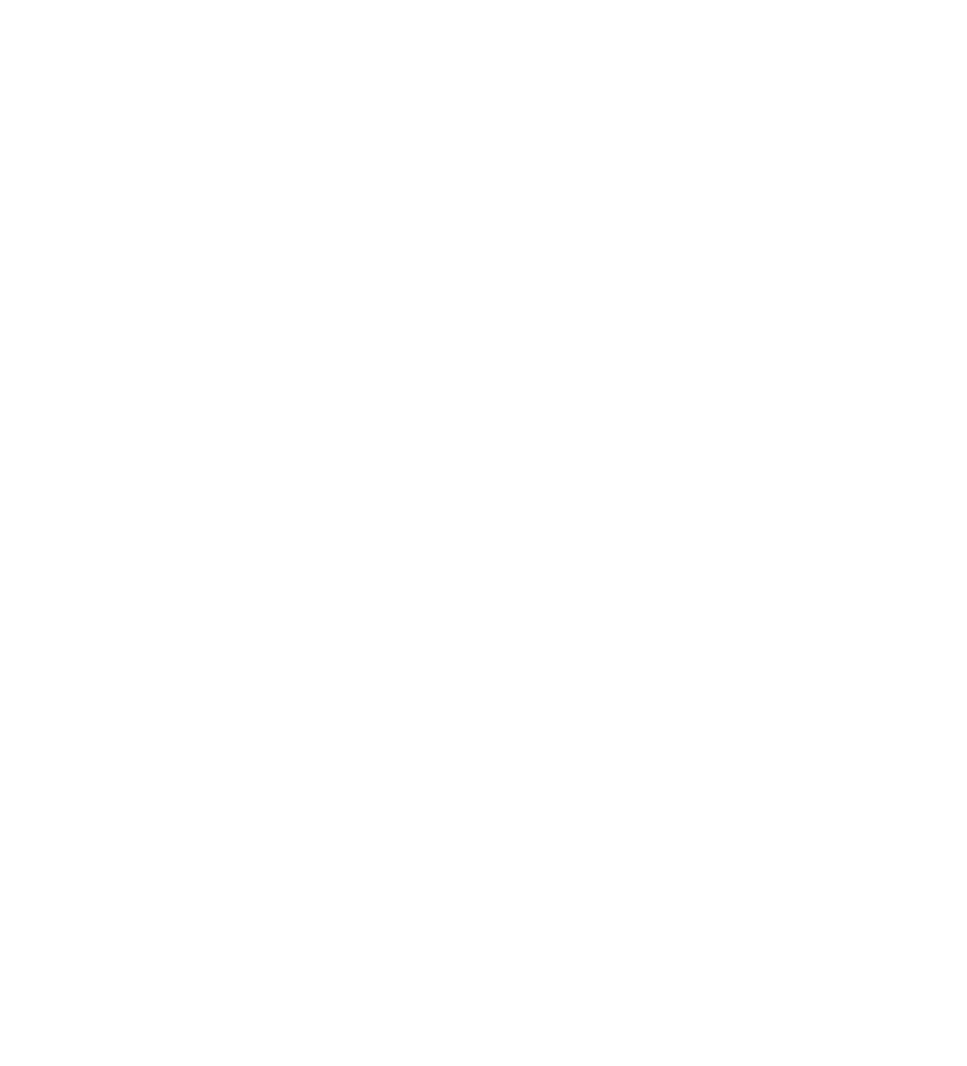
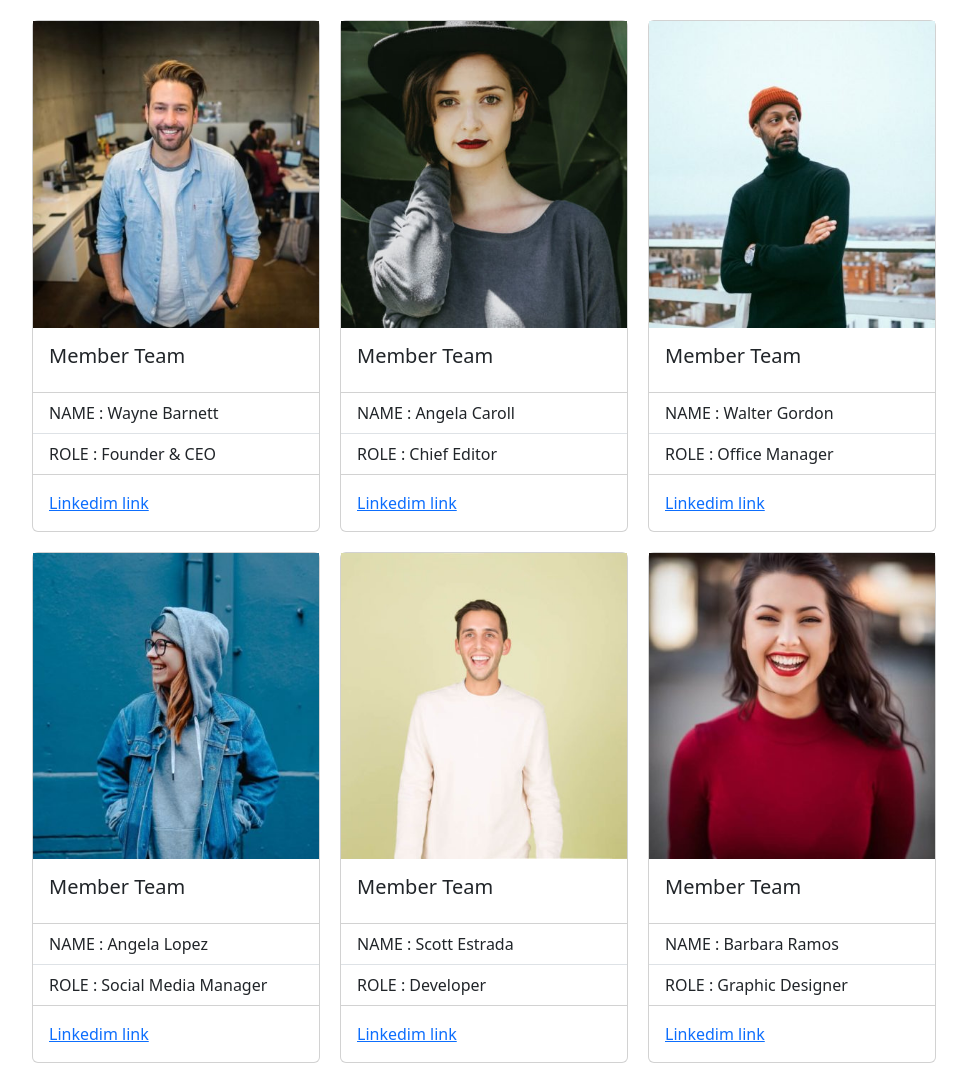
Before and after one commit to anto-iorfida/js-our-team, a plain HTML site: page index.html in a window 1280 px wide. Shown: the whole page, without its empty margins (108-1075 px from the left). Before the commit the page ends 800 px from the top, so only its background shows below. Drawn offline with nearby package versions, Linux system fonts and the light colour scheme.

Commit message:
Feat add card whit information of the members

```diff
--- a/css/style.css
+++ b/css/style.css
@@ -0,0 +1,13 @@
+*{
+    margin: 0;
+    padding: 0;
+    box-sizing: border-box;
+}
+
+.my-container{
+    display: flex;
+    flex-wrap: wrap;
+    gap: 20px;
+    max-width: 1000px;
+    margin: 20px auto;
+}
--- a/index.html
+++ b/index.html
@@ -3,10 +3,35 @@
    <meta charset="UTF-8">
    <meta name="viewport" content="width=device-width, initial-scale=1.0">
    <link rel="stylesheet" href="css/style.css">
+   <!-- BOOTSTRAP -->
+   <link href="https://cdn.jsdelivr.net/npm/bootstrap@5.3.3/dist/css/bootstrap.min.css" rel="stylesheet" integrity="sha384-QWTKZyjpPEjISv5WaRU9OFeRpok6YctnYmDr5pNlyT2bRjXh0JMhjY6hW+ALEwIH" crossorigin="anonymous">
+   <!--/BOOTSTRAP -->
    <title>Document</title>
 </head>
 <body>
+<div class="my-container">
+
+</div>
+
+    <!-- <div class="card" style="width: 18rem;">
+
+
+        <div class="card-body">
+          <h5 class="card-title">Member Team</h5>
+
+        </div>
+        <ul class="list-group list-group-flush member">
+          <li class="list-group-item">An item</li>
+          <li class="list-group-item">A second item</li>
+
+        </ul>
+        <div class="card-body">
+
+          <a href="#" class="card-link">Linkedm link</a>
+        </div>
+      </div> -->
 
 <script type="text/javascript" src="js/script.js"></script>
+<script src="https://cdn.jsdelivr.net/npm/bootstrap@5.3.3/dist/js/bootstrap.bundle.min.js" integrity="sha384-YvpcrYf0tY3lHB60NNkmXc5s9fDVZLESaAA55NDzOxhy9GkcIdslK1eN7N6jIeHz" crossorigin="anonymous"></script>
 </body>
 </html>
--- a/js/script.js
+++ b/js/script.js
@@ -42,11 +42,33 @@ const membersTeam = [
 
 ]
 
+const cardMember = document.querySelector('.my-container')
+console.log(cardMember)
 
 for(let i = 0; i < membersTeam.length; i++) {
     const thisMember = membersTeam[i];
     // console.log(`${thisMember.name} ${thisMember.role} ${thisMember.img}`);
     for(let key in thisMember) {
     console.log(key + ': ' + thisMember[key]);
+    }
+    cardMember.innerHTML += `
+    <div class="card" style="width: 18rem;">
+        <img src="css/img/${thisMember.img}" alt="img-member">
+        <div class="card-body">
+          <h5 class="card-title">Member Team</h5>
+
+        </div>
+        <ul class="list-group list-group-flush member">
+          <li class="list-group-item">NAME : ${thisMember.name}</li>
+          <li class="list-group-item">ROLE : ${thisMember.role}</li>
+        </ul>
+        <div class="card-body">
+
+          <a href="#" class="card-link">Linkedim link</a>
+        </div>
+      </div>
+    `
 }
-}
+
+ // <li class="list-group-item">${thisMember.name}</li>
+    // <li class="list-group-item">${thisMember.name}</li>
```
